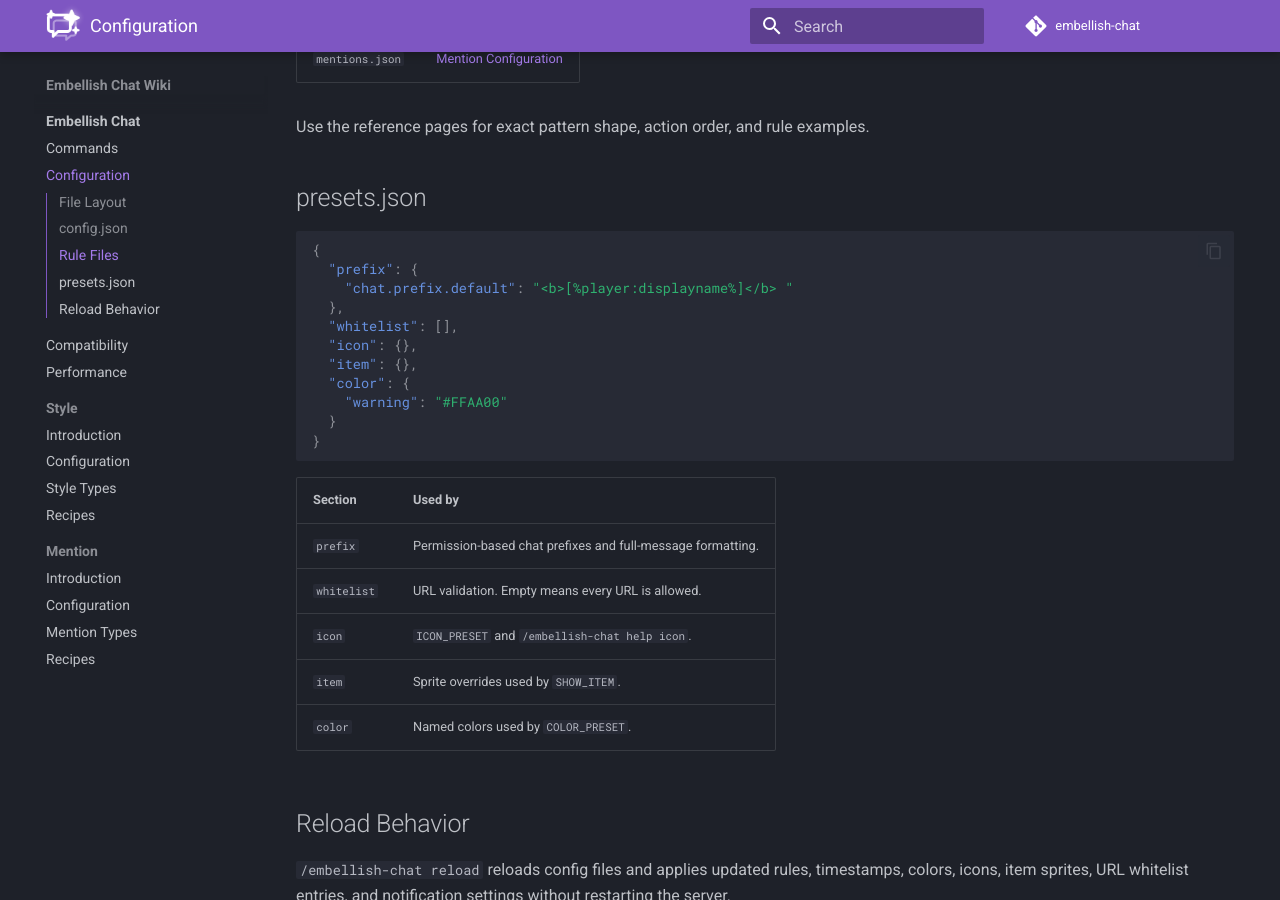
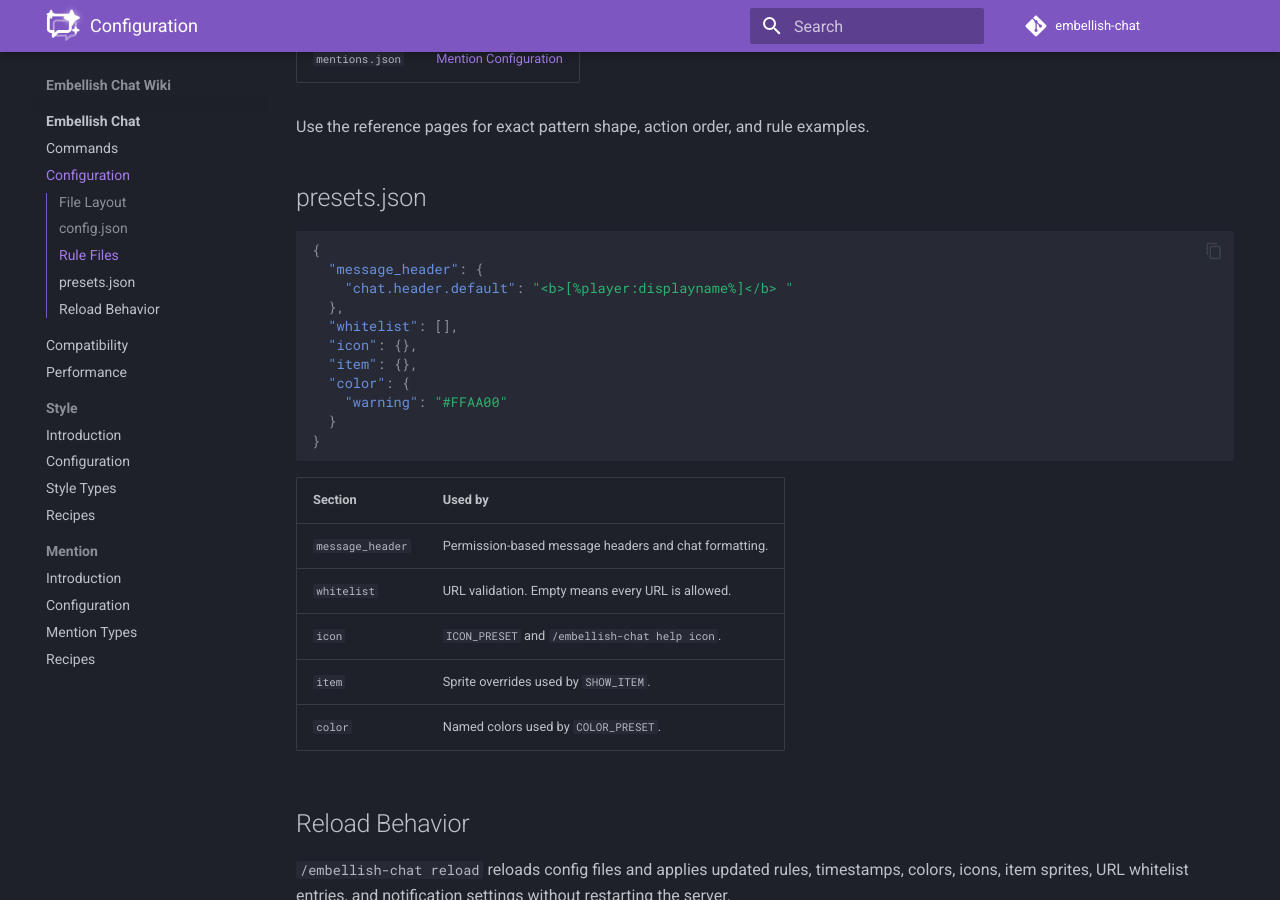
Before and after one commit to hanhy06/embellish_chat, an MkDocs documentation site: the page built from docs/mkdocs/docs/embellish-chat/Configuration.md, in a window 1280 px wide and 900 px high, scrolled down 2034 px. Built offline with MkDocs 1.6.1 and Material for MkDocs 9.7.7, drawn with Linux system fonts in a browser that asks for light colours; comment, search, counter and statistics services are not loaded; some of the changed text lies outside the part shown.

Commit message:
docs: rename prefix to message header

````diff
--- a/docs/mkdocs/docs/embellish-chat/Configuration.md
+++ b/docs/mkdocs/docs/embellish-chat/Configuration.md
@@ -14,7 +14,7 @@ owners can edit general settings, style rules, mention rules, and shared presets
 | `config.json`   | General settings, command alias, notification toggles, and saved player lists. |
 | `styles.json`   | Style rules that transform chat text.                                          |
 | `mentions.json` | Mention rules that resolve targets and notify players.                         |
-| `presets.json`  | Shared prefixes, URL whitelist, icons, item sprites, and named colors.         |
+| `presets.json`  | Shared message headers, URL whitelist, icons, item sprites, and named colors.  |
 
 When the server loads, Embellish Chat reads these files together. Missing sections are restored from built-in defaults.
 
@@ -72,8 +72,8 @@ Use the reference pages for exact pattern shape, action order, and rule examples
 
 ```json
 {
-  "prefix": {
-    "chat.prefix.default": "<b>[%player:displayname%]</b> "
+  "message_header": {
+    "chat.header.default": "<b>[%player:displayname%]</b> "
   },
   "whitelist": [],
   "icon": {},
@@ -84,13 +84,13 @@ Use the reference pages for exact pattern shape, action order, and rule examples
 }
 ```
 
-| Section     | Used by                                                     |
-|-------------|-------------------------------------------------------------|
-| `prefix`    | Permission-based chat prefixes and full-message formatting. |
-| `whitelist` | URL validation. Empty means every URL is allowed.           |
-| `icon`      | `ICON_PRESET` and `/embellish-chat help icon`.              |
-| `item`      | Sprite overrides used by `SHOW_ITEM`.                       |
-| `color`     | Named colors used by `COLOR_PRESET`.                        |
+| Section          | Used by                                                    |
+|------------------|------------------------------------------------------------|
+| `message_header` | Permission-based message headers and chat formatting.      |
+| `whitelist`      | URL validation. Empty means every URL is allowed.          |
+| `icon`           | `ICON_PRESET` and `/embellish-chat help icon`.             |
+| `item`           | Sprite overrides used by `SHOW_ITEM`.                      |
+| `color`          | Named colors used by `COLOR_PRESET`.                       |
 
 ## Reload Behavior
 
````
Also changed, not shown: docs/mkdocs/docs/style/Application.md (+5 -5 lines), docs/README.md.
